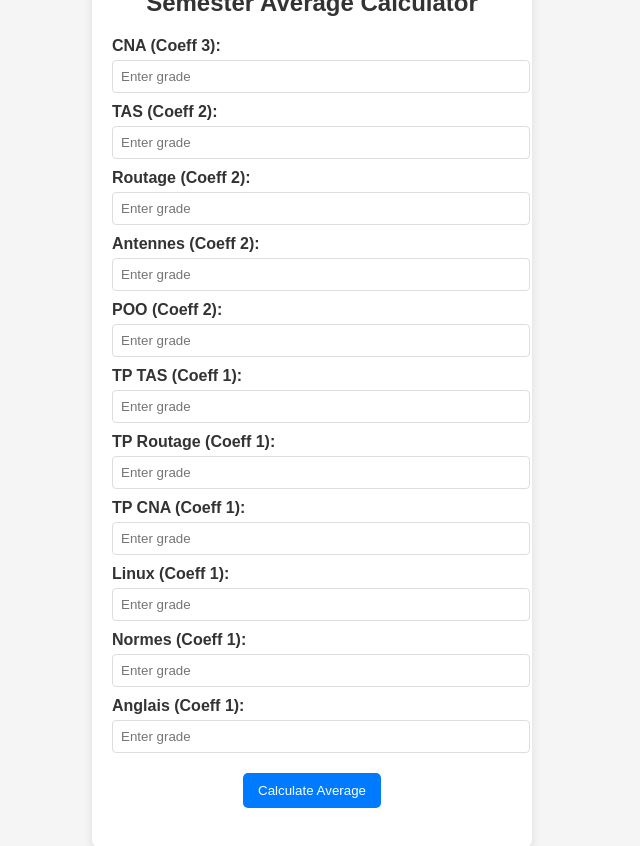
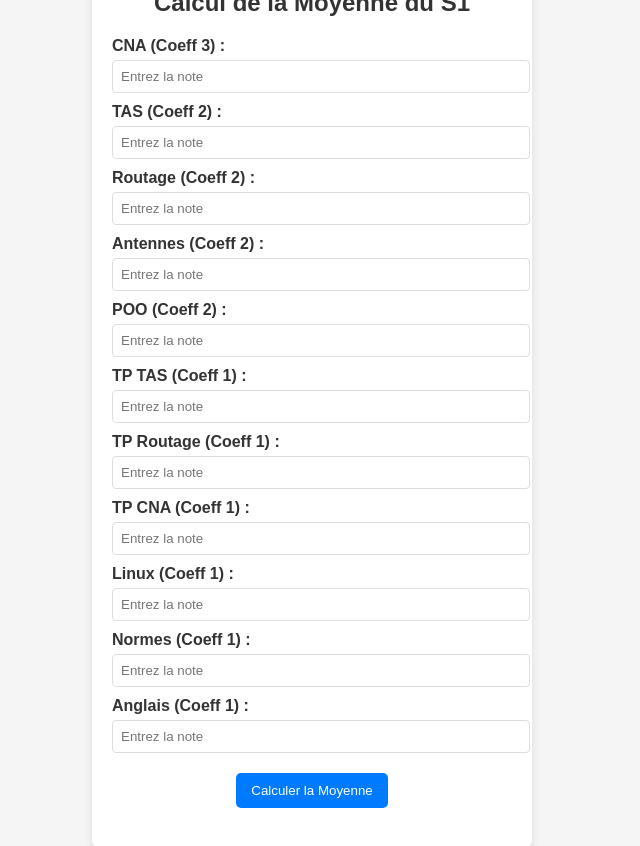
Before and after one commit to Yahiake/RTM1S1CALCULATEUR, a plain HTML site: page index.html in a window 1280 px wide. Shown: the whole page, without its empty margins (328-968 px from the left). Drawn offline with Linux system fonts and the light colour scheme.

Commit message:
Update index.html

```diff
--- a/index.html
+++ b/index.html
@@ -1,60 +1,60 @@
 <!DOCTYPE html>
-<html lang="en">
+<html lang="fr">
 <head>
     <meta charset="UTF-8">
     <meta name="viewport" content="width=device-width, initial-scale=1.0">
-    <title>Semester Average Calculator</title>
+    <title>Moyenne du S1</title>
     <link rel="stylesheet" href="style.css">
 </head>
 <body>
     <div class="container">
-        <h1>Semester Average Calculator</h1>
+        <h1>Calcul de la Moyenne du S1</h1>
         <form id="averageForm">
             <div class="module">
-                <label for="CNA">CNA (Coeff 3):</label>
-                <input type="number" id="CNA" placeholder="Enter grade" required>
+                <label for="CNA">CNA (Coeff 3) :</label>
+                <input type="number" id="CNA" placeholder="Entrez la note" required>
             </div>
             <div class="module">
-                <label for="TAS">TAS (Coeff 2):</label>
-                <input type="number" id="TAS" placeholder="Enter grade" required>
+                <label for="TAS">TAS (Coeff 2) :</label>
+                <input type="number" id="TAS" placeholder="Entrez la note" required>
             </div>
             <div class="module">
-                <label for="Routage">Routage (Coeff 2):</label>
-                <input type="number" id="Routage" placeholder="Enter grade" required>
+                <label for="Routage">Routage (Coeff 2) :</label>
+                <input type="number" id="Routage" placeholder="Entrez la note" required>
             </div>
             <div class="module">
-                <label for="Antennes">Antennes (Coeff 2):</label>
-                <input type="number" id="Antennes" placeholder="Enter grade" required>
+                <label for="Antennes">Antennes (Coeff 2) :</label>
+                <input type="number" id="Antennes" placeholder="Entrez la note" required>
             </div>
             <div class="module">
-                <label for="POO">POO (Coeff 2):</label>
-                <input type="number" id="POO" placeholder="Enter grade" required>
+                <label for="POO">POO (Coeff 2) :</label>
+                <input type="number" id="POO" placeholder="Entrez la note" required>
             </div>
             <div class="module">
-                <label for="TP_TAS">TP TAS (Coeff 1):</label>
-                <input type="number" id="TP_TAS" placeholder="Enter grade" required>
+                <label for="TP_TAS">TP TAS (Coeff 1) :</label>
+                <input type="number" id="TP_TAS" placeholder="Entrez la note" required>
             </div>
             <div class="module">
-                <label for="TP_Routage">TP Routage (Coeff 1):</label>
-                <input type="number" id="TP_Routage" placeholder="Enter grade" required>
+                <label for="TP_Routage">TP Routage (Coeff 1) :</label>
+                <input type="number" id="TP_Routage" placeholder="Entrez la note" required>
             </div>
             <div class="module">
-                <label for="TP_CNA">TP CNA (Coeff 1):</label>
-                <input type="number" id="TP_CNA" placeholder="Enter grade" required>
+                <label for="TP_CNA">TP CNA (Coeff 1) :</label>
+                <input type="number" id="TP_CNA" placeholder="Entrez la note" required>
             </div>
             <div class="module">
-                <label for="Linux">Linux (Coeff 1):</label>
-                <input type="number" id="Linux" placeholder="Enter grade" required>
+                <label for="Linux">Linux (Coeff 1) :</label>
+                <input type="number" id="Linux" placeholder="Entrez la note" required>
             </div>
             <div class="module">
-                <label for="Normes">Normes (Coeff 1):</label>
-                <input type="number" id="Normes" placeholder="Enter grade" required>
+                <label for="Normes">Normes (Coeff 1) :</label>
+                <input type="number" id="Normes" placeholder="Entrez la note" required>
             </div>
             <div class="module">
-                <label for="Anglais">Anglais (Coeff 1):</label>
-                <input type="number" id="Anglais" placeholder="Enter grade" required>
+                <label for="Anglais">Anglais (Coeff 1) :</label>
+                <input type="number" id="Anglais" placeholder="Entrez la note" required>
             </div>
-            <button type="submit">Calculate Average</button>
+            <button type="submit">Calculer la Moyenne</button>
         </form>
         <p id="result"></p>
     </div>
```
